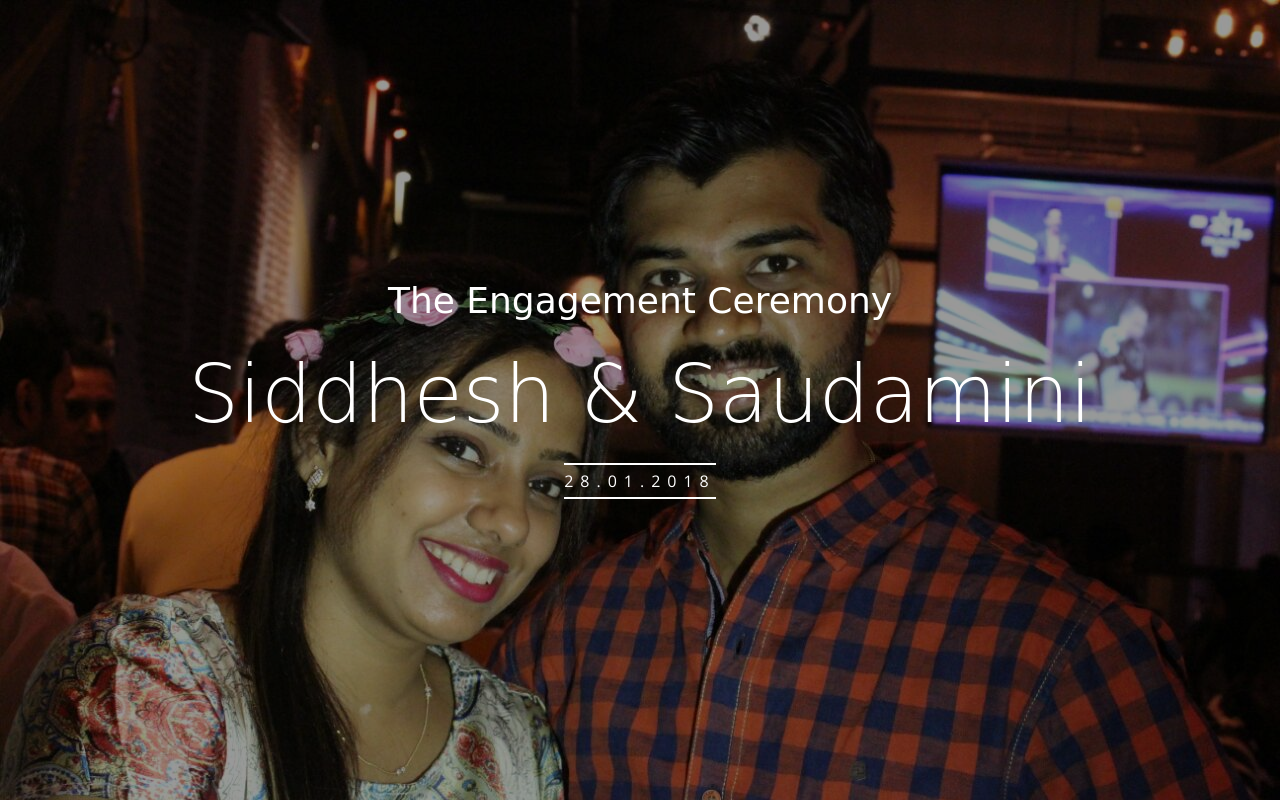
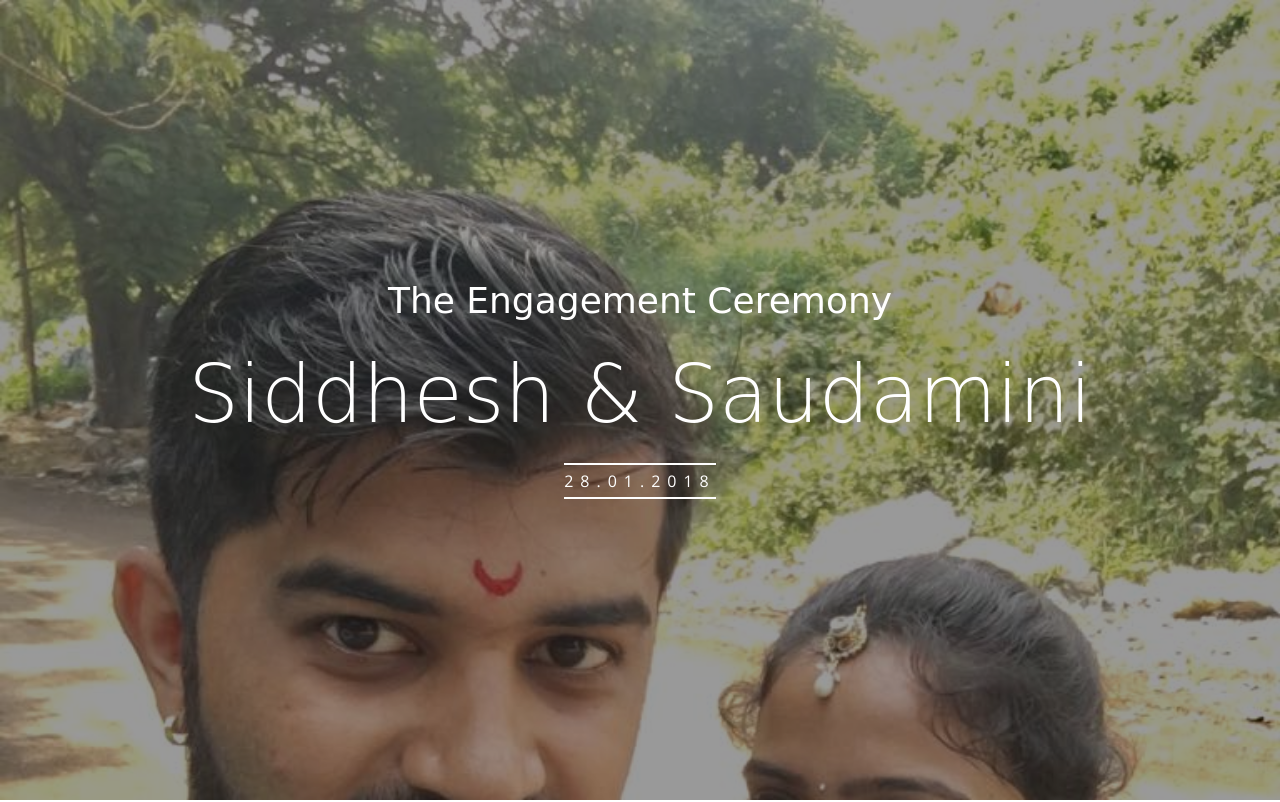
Before and after one commit to sidWedsau/sidWedSau.github.io, a website: page index.html in a window 1280 px wide. Shown: the top 802 px of the page. Drawn offline with nearby package versions, Linux system fonts and the light colour scheme; some packages are replaced by stand-ins of ours; no server answers; files whose address does not match are found by name; a web font is replaced by a local one.

Commit message:
main image changes

```diff
--- a/index.html
+++ b/index.html
@@ -72,7 +72,7 @@
 
 		<div class="fh5co-hero" data-section="home">
 			<div class="fh5co-overlay"></div>
-			<div class="fh5co-cover text-center" data-stellar-background-ratio="0.5" style="background-image: url(images/IMG-20180114-WA0001.jpg);">
+			<div class="fh5co-cover text-center" data-stellar-background-ratio="0.5" style="background-image: url(images/IMG-20170930-WA0102.jpg);">
 				<div class="display-t">
 					<div class="display-tc">
 						<div class="container">
```
